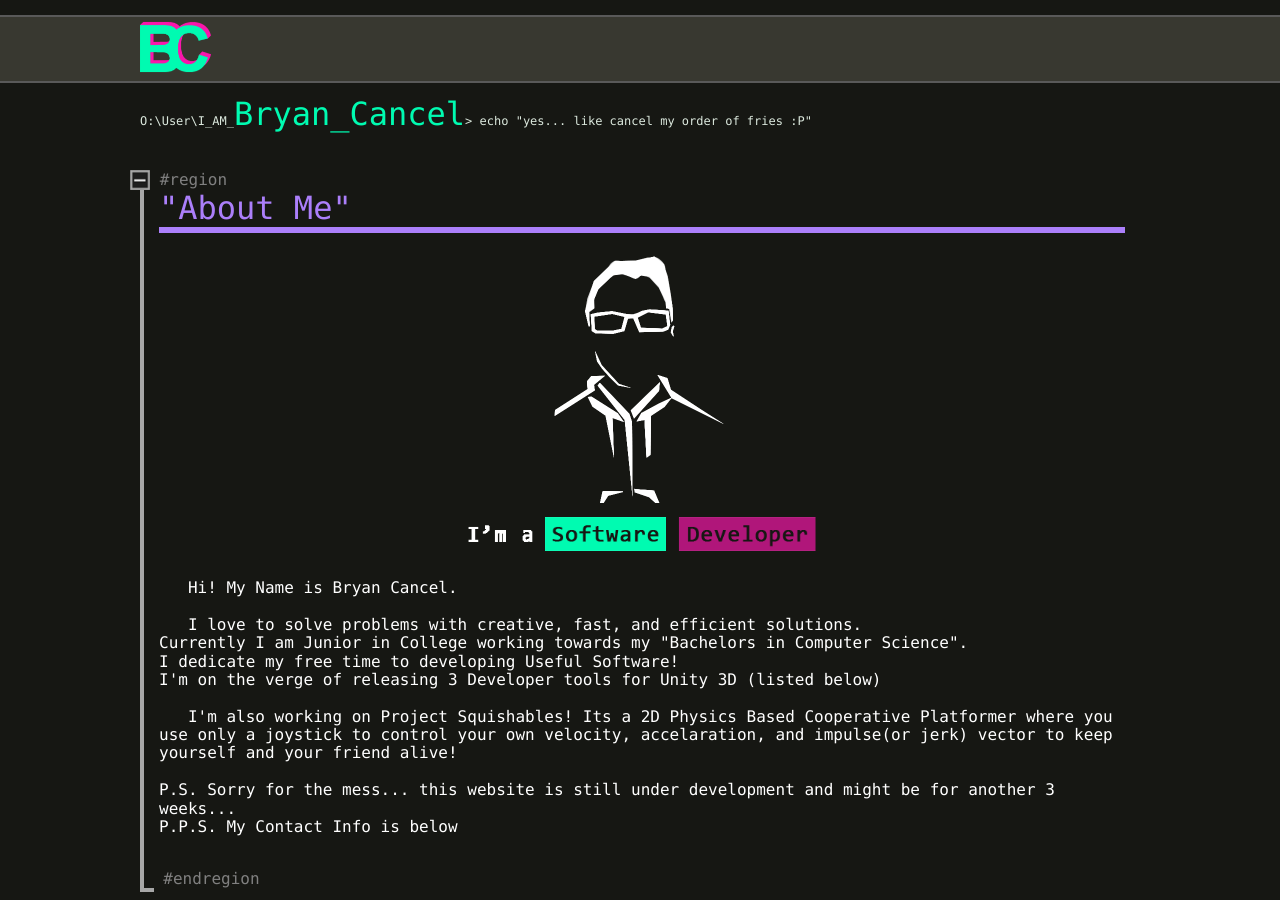
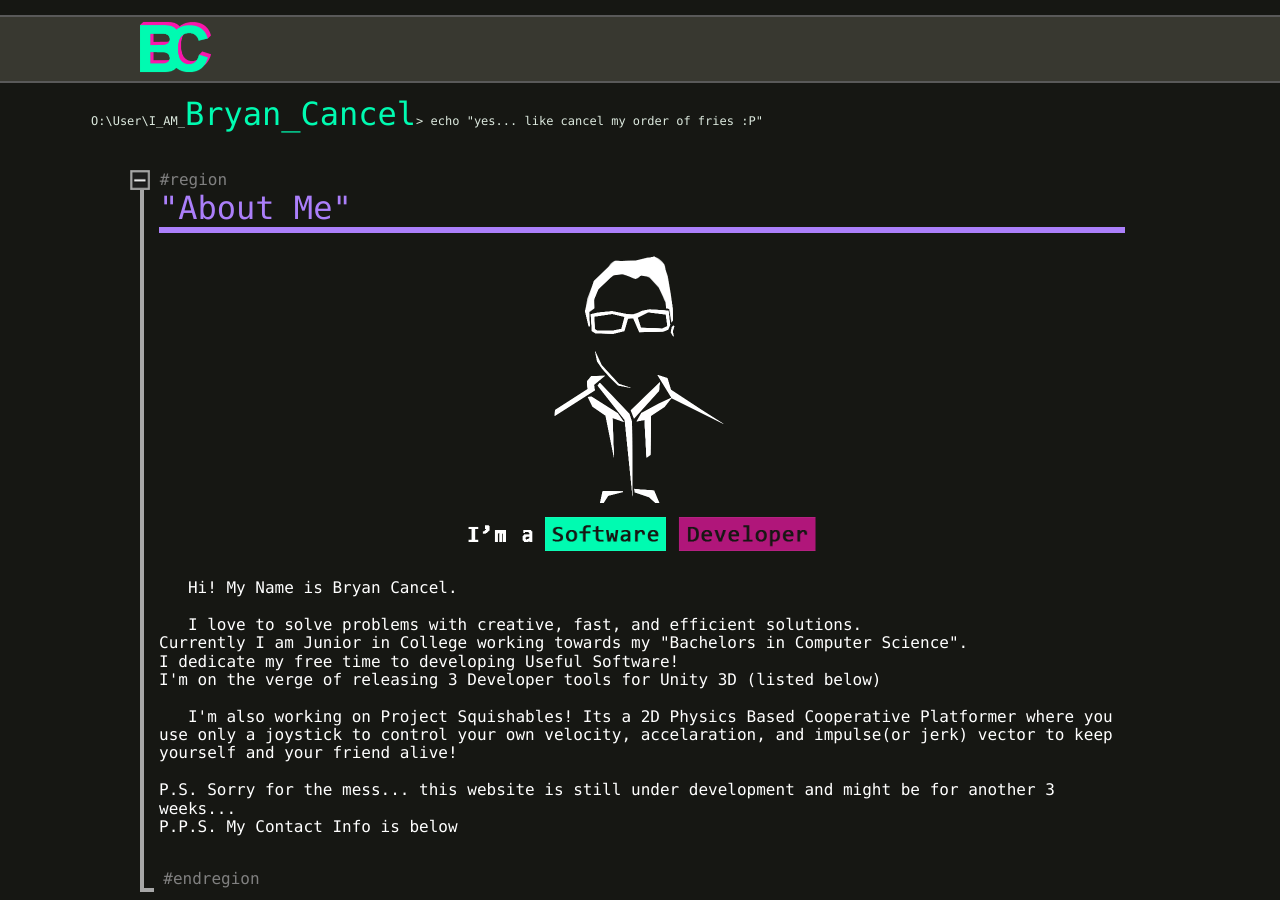
Before and after one commit to b-cancel/b-cancel.github.io, a Jekyll site: the page index.html, which Jekyll copies as it is, in a window 1280 px wide and 900 px high. Built offline with Jekyll 4.4.1, drawn with Linux system fonts in a browser that asks for light colours.

Commit message:
minor change

```diff
--- a/index.html
+++ b/index.html
@@ -101,7 +101,7 @@
 
 	<!--RELATIVE NAME-->
 
-	<div class="name" id="MyName" style="width: 85%; padding-left: 7.5%; padding-right: 7.5%;"> <!--margin to counter act padding-->
+	<div class="name" id="MyName" style="width: 90%; padding-left: 15px;"> <!--margin to counter act padding-->
 		<div id="myName3">
 			<div class="mobile">
 				<img src="./images/logo.png" alt="Smiley face" style="opacity: 0">
```
